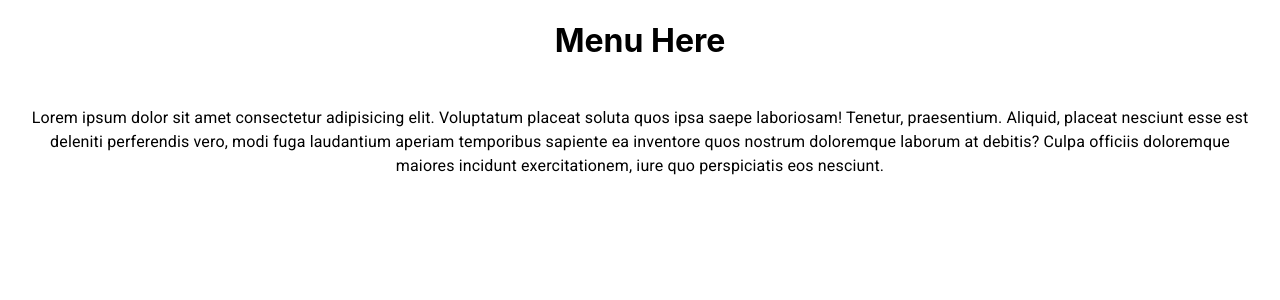
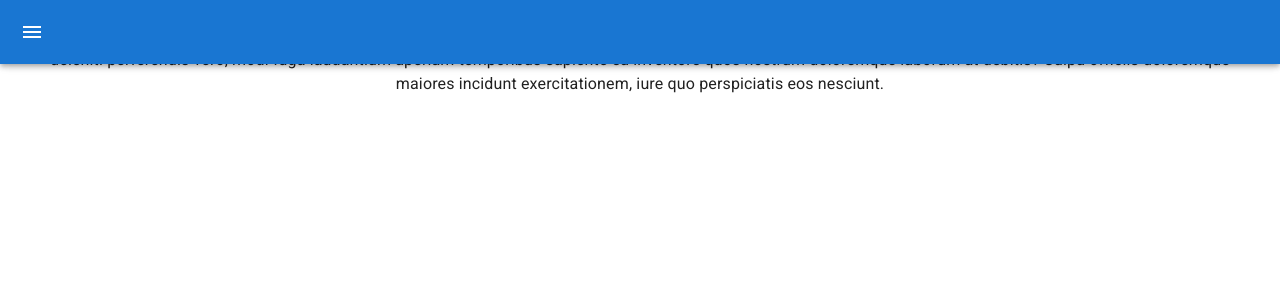
Before and after one commit to jsoomie/school-notebook, a React (Create React App) app: page / in a window 1280 px wide. Shown: the top 300 px of the page. Built offline with nearby package versions, Linux system fonts and the light colour scheme.

Commit message:
chore: create navbar skeleton

```diff
--- a/src/components/Menu/Menu.tsx
+++ b/src/components/Menu/Menu.tsx
@@ -1,7 +1,22 @@
+import { Box, CssBaseline, AppBar, Toolbar, IconButton } from "@mui/material";
+import { Menu as MenuIcon } from "@mui/icons-material";
+
 export const Menu = () => {
   return (
-    <div>
-      <h1>Menu Here</h1>
-    </div>
+    <Box sx={{ display: "flex" }}>
+      <CssBaseline />
+      <AppBar position="fixed">
+        <Toolbar>
+          <IconButton
+            color="inherit"
+            aria-label="open drawer"
+            edge="start"
+            sx={{ marginRight: "36px" }}
+          >
+            <MenuIcon />
+          </IconButton>
+        </Toolbar>
+      </AppBar>
+    </Box>
   );
 };
```
